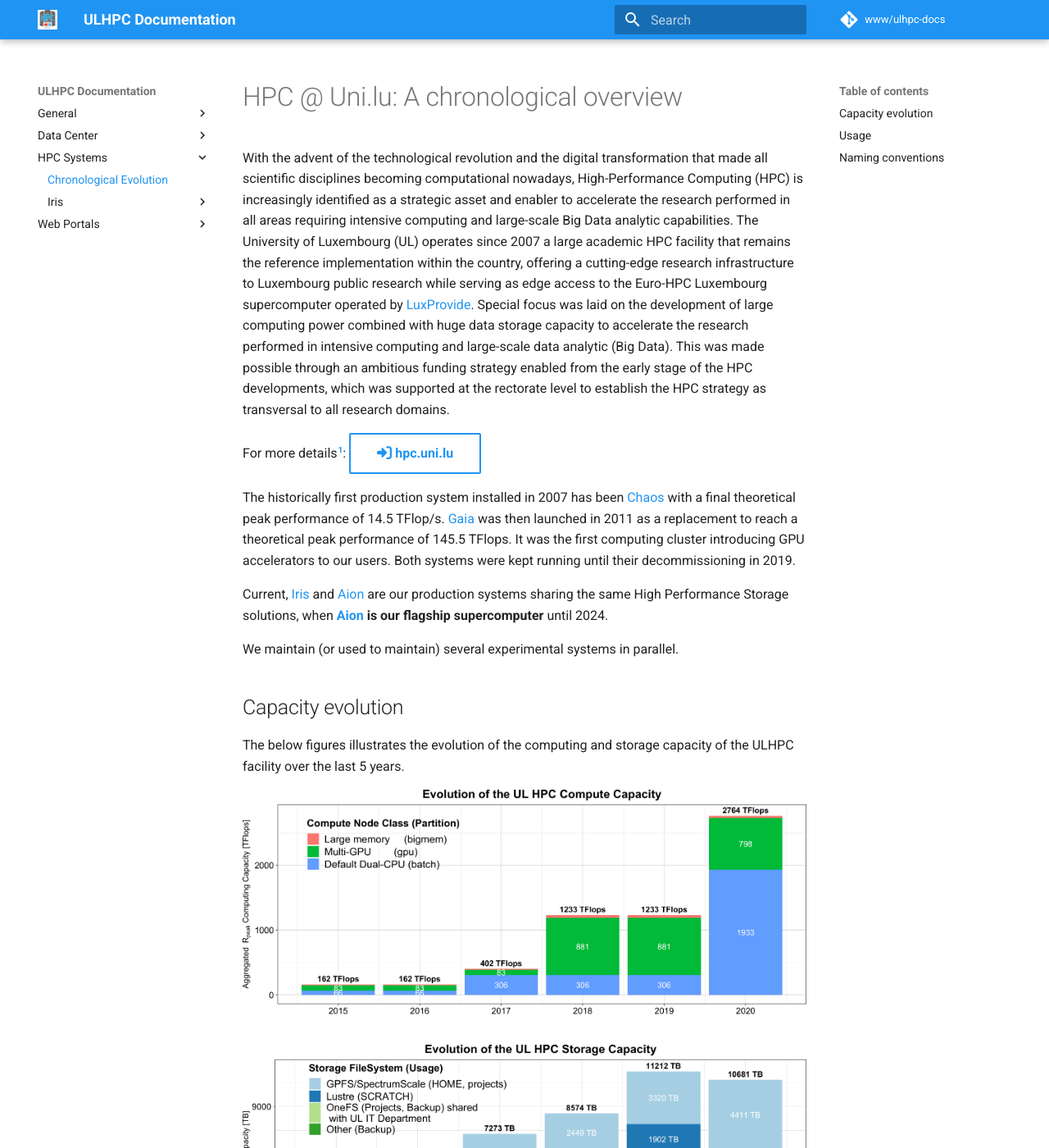
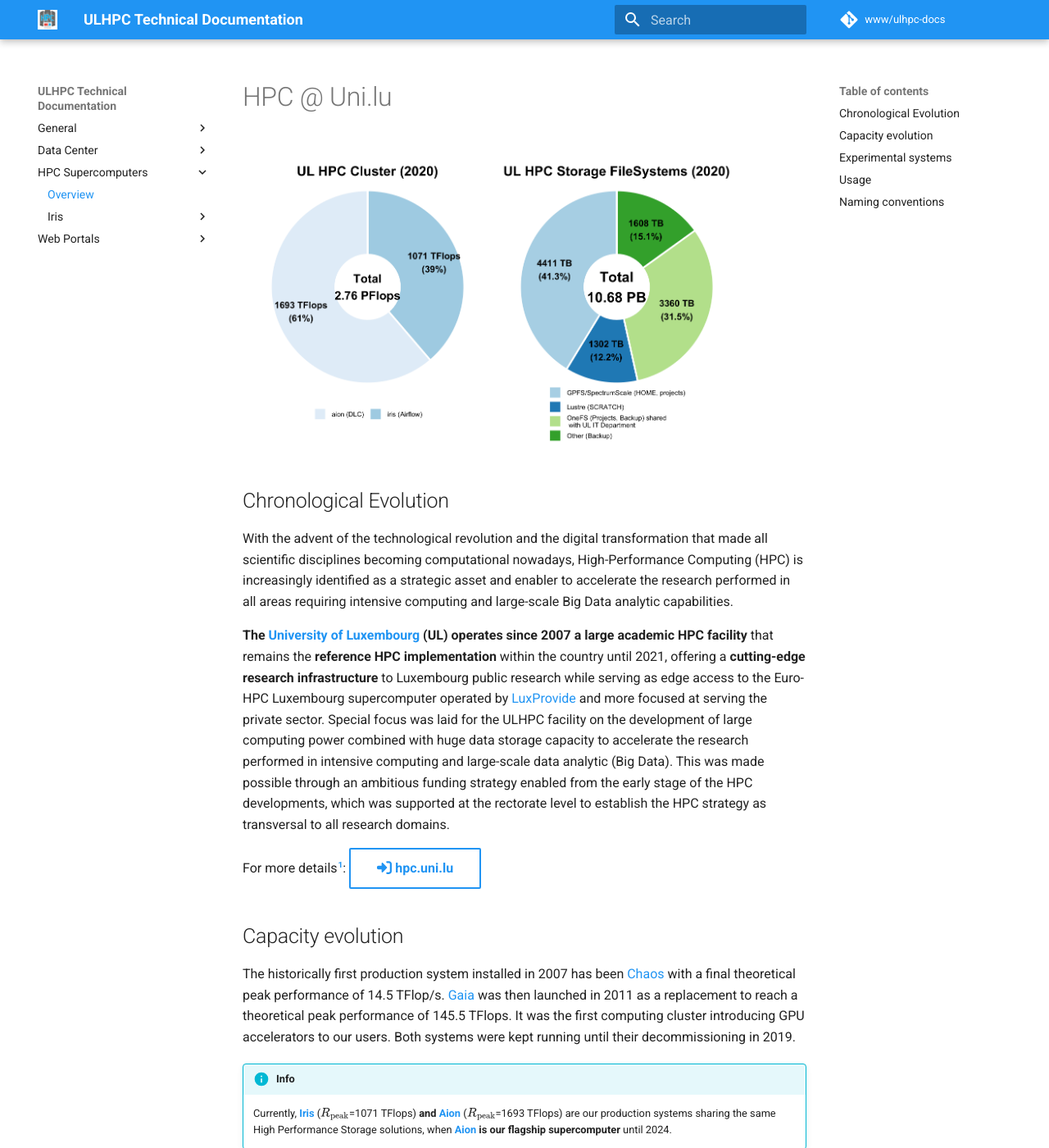
Before and after one commit to ULHPC/ulhpc-docs, an MkDocs documentation site: the page built from docs/systems/index.md, in a window 1280 px wide and 1400 px high. Shown: the whole window at 82% size. Built offline with MkDocs 1.6.1 and Material for MkDocs 9.7.7, drawn with Linux system fonts in a browser that asks for light colours; some of the changed text lies outside the part shown.

Commit message:
[systems] iris overview
Signed-off-by: Sebastien Varrette <Sebastien.Varrette@uni.lu>

```diff
--- a/docs/systems/index.md
+++ b/docs/systems/index.md
@@ -1,29 +1,39 @@
-# HPC @ Uni.lu: A chronological overview
+# HPC @ Uni.lu
+
+![](../images/plots/plot_piechart_compute_cluster_2020.png){: style="width:300px;"}
+![](../images/plots/plot_piechart_storage_fs_2020.png){: style="width:300px;"}
+
+
+## Chronological Evolution
 
 With the advent of the technological revolution and the digital transformation that made all scientific disciplines becoming computational nowadays, High-Performance Computing (HPC) is increasingly identified as a strategic asset and enabler to accelerate the research performed in all areas requiring intensive computing and large-scale Big Data analytic capabilities.
-The University of Luxembourg (UL) operates since 2007 a large academic HPC facility that remains the reference implementation within the country, offering a cutting-edge research infrastructure to Luxembourg public research while serving as edge access to the Euro-HPC Luxembourg supercomputer operated by [LuxProvide](http://www.lxp.lu).
-Special focus was laid on the development of large computing power combined with huge data storage capacity to accelerate the research performed in intensive computing and large-scale data analytic (Big Data).
+
+**The [University of Luxembourg](https://wwwen.uni.lu/university/high_performance_computing) (UL) operates since 2007 a large academic HPC facility** that remains the **reference HPC implementation** within the country until 2021, offering a **cutting-edge research infrastructure** to Luxembourg public research while serving as edge access to the Euro-HPC Luxembourg supercomputer operated by [LuxProvide](http://www.lxp.lu) and more focused at serving the private sector.
+Special focus was laid for the ULHPC facility on the development of large computing power combined with huge data storage capacity to accelerate the research performed in intensive computing and large-scale data analytic (Big Data).
 This was made possible through an ambitious funding strategy enabled from the early stage of the HPC developments, which was supported at the rectorate level to establish the HPC strategy as transversal to all research domains.
 
-For more details[^1]: [:fontawesome-solid-sign-in-alt: hpc.uni.lu](#){: .md-button .md-button--link }
+For more details[^1]: [:fontawesome-solid-sign-in-alt: hpc.uni.lu](https://hpc.uni.lu){: .md-button .md-button--link }
 
-[^1]: Main contacts: Prof. P. Bouvry (Head), Dr. S. Varrette (Deputy head, HPC for research). HPC Team: [hpc-team@uni.lu](mailto:hpc-team@uni.lu)
+[^1]: Main contacts: Prof. P. Bouvry (Head), Dr. [S. Varrette](https://varrette.gforge.uni.lu) (Deputy head, HPC for research). HPC Team: [hpc-team@uni.lu](mailto:hpc-team@uni.lu)
+
+## Capacity evolution
 
 The historically first production system installed in 2007 has been [Chaos](https://hpc.uni.lu/systems/chaos/) with a final theoretical peak performance of 14.5 TFlop/s.
 [Gaia](https://hpc.uni.lu/systems/gaia/) was then launched in 2011 as a replacement to reach a theoretical peak performance of 145.5 TFlops. It was the first computing cluster introducing GPU accelerators to our users.
 Both systems were kept running until their decommissioning in 2019.
 
-Current, [Iris](iris/index.md) and [Aion](aion/index.md) are our production systems sharing the same High Performance Storage solutions, when __[Aion](aion/index.md) is our flagship supercomputer__ until 2024.
+!!! info
+    Currently, **[Iris](iris/index.md)** ($R_\text{peak}$=1071 TFlops) **and [Aion](aion/index.md)** ($R_\text{peak}$=1693 TFlops) are our production systems sharing the same High Performance Storage solutions, when __[Aion](aion/index.md) is our flagship supercomputer__ until 2024.
 
-We maintain (or used to maintain) several experimental systems in parallel.
-
-## Capacity evolution
-
-The below figures illustrates the evolution of the computing and storage capacity of the ULHPC facility over the last 5 years.
+The below figures illustrates the evolution of the computing and storage capacity of the ULHPC facility over the last years.
 
 ![](../images/plots/plot_compute_capacity_yearly_evolution.png)
 
 ![](../images/plots/plot_storage_capacity_yearly_evolution.png)
+
+## Experimental systems
+
+We maintain (or used to maintain) several experimental systems in parallel (`nyx`, a testing cluster, `pyro`, on OpenStack-based cluster, `viridis`, a low-power ARM-based cluster). As of now, only our experimental [Grid'5000](https://hpc.uni.lu/systems/g5k/) clusters are still maintained.
 
 
 ## Usage
--- a/mkdocs.yml
+++ b/mkdocs.yml
@@ -1,4 +1,4 @@
-site_name: ULHPC Documentation
+site_name: ULHPC Technical Documentation
 nav:
   - General:
     - Home: 'index.md'
@@ -11,10 +11,10 @@ nav:
         - Slurm Account Hierarchy: 'accounts/hierarchy.md'
   - Data Center:
     - Centre de Calcul (CDC): 'data-center/index.md'
-  - HPC Systems:
-    - Chronological Evolution: 'systems/index.md'
+  - HPC Supercomputers:
+    - Overview: 'systems/index.md'
     - Iris:
-        - Iris Cluster Overview: 'systems/iris/index.md'
+        - Iris System: 'systems/iris/index.md'
     # - Aion:
     #     - Aion Supercomputer Overview: 'systems/aion/index.md'
   - Web Portals:
@@ -34,7 +34,7 @@ nav:
 #   - Semantic Versioning: 'contributing/versioning.md'
 
 # Project Information
-site_name: ULHPC Documentation
+site_name: ULHPC Technical Documentation
 site_description: ULHPC Technical Documentation
 site_author: ULHPC Team
 site_dir: public
```
Also changed, not shown: docs/getting-started.md (+1 -1 lines), docs/systems/iris/compute.md (added, +10 -0 lines), docs/systems/iris/index.md (+25 -2 lines), 2 other files.
